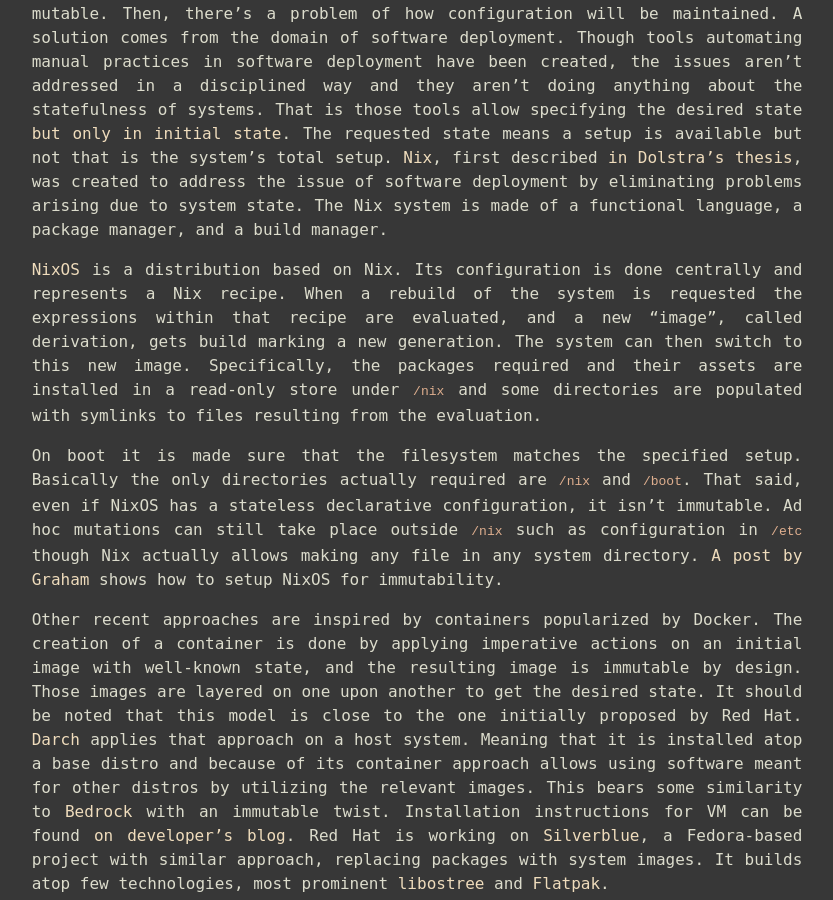
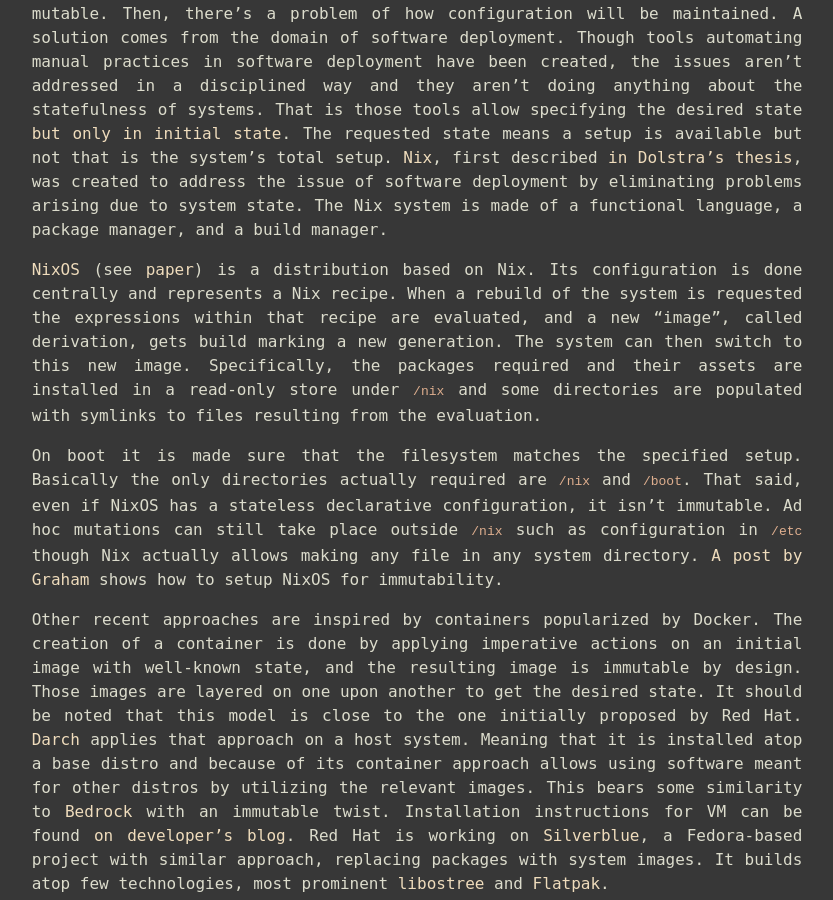
Before and after one commit to konfou/konfou.github.io, a Jekyll site: the page built from _posts/2021-03-08-stateless-linux.md, in a window 1280 px wide and 900 px high, scrolled down 1663 px. Shown: the whole window, without its empty margins (223-1056 px from the left). Built offline with Jekyll 4.4.1, drawn with Linux system fonts in a browser that asks for light colours.

Commit message:
posts: various fixes

```diff
--- a/_posts/2021-03-08-stateless-linux.md
+++ b/_posts/2021-03-08-stateless-linux.md
@@ -88,14 +88,14 @@
 The Nix system is made of  a functional language, a package manager, and
 a build manager.
 
-[NixOS]  is a  distribution based  on  Nix.  Its  configuration is  done
-centrally and represents  a Nix recipe. When a rebuild  of the system is
-requested the  expressions within that  recipe are evaluated, and  a new
-"image", called  derivation, gets  build marking  a new  generation. The
-system can  then switch  to this new  image. Specifically,  the packages
-required  and their  assets are  installed  in a  read-only store  under
-`/nix`  and  some  directories  are populated  with  symlinks  to  files
-resulting from the evaluation.
+[NixOS] (see [paper][nixos-paper]) is a  distribution based on Nix.  Its
+configuration  is done  centrally and  represents a  Nix recipe.  When a
+rebuild of  the system is  requested the expressions within  that recipe
+are evaluated, and a new  "image", called derivation, gets build marking
+a   new  generation.   The  system   can   then  switch   to  this   new
+image.  Specifically,  the  packages   required  and  their  assets  are
+installed in  a read-only  store under `/nix`  and some  directories are
+populated with symlinks to files resulting from the evaluation.
 
 On  boot it  is  made sure  that the  filesystem  matches the  specified
 setup. Basically the  only directories actually required  are `/nix` and
@@ -137,6 +137,7 @@
 [Nix]: https://nixos.org/guides/how-nix-works.html
 [dolstra2006]: https://edolstra.github.io/pubs/phd-thesis.pdf
 [NixOS]: https://nixos.org/
+[nixos-paper]: https://edolstra.github.io/pubs/nixos-jfp-final.pdf
 [cuth2015]: http://gfxmonk.net/2015/01/03/nixos-and-stateless-deployment.html
 [graham2020]: https://grahamc.com/blog/erase-your-darlings
 [Darch]: https://godarch.com/
```
Also changed, not shown: _posts/2020-06-05-hamiltonian-of-planar-circular-restricted-3-body-problem.md (+4 -4 lines), _posts/2021-03-23-pantheon-of-distributed-operating-systems.md (+15 -9 lines), _posts/2021-03-25-gnu-hurd-the-kernel-that-was-not.md (+8 -0 lines), _posts/2021-03-27-urbit-an-alien-system-software.md (+5 -2 lines), _posts/2021-04-14-yu-gi-oh-card-game-for-classic-anime-viewers.md (+3 -3 lines).
